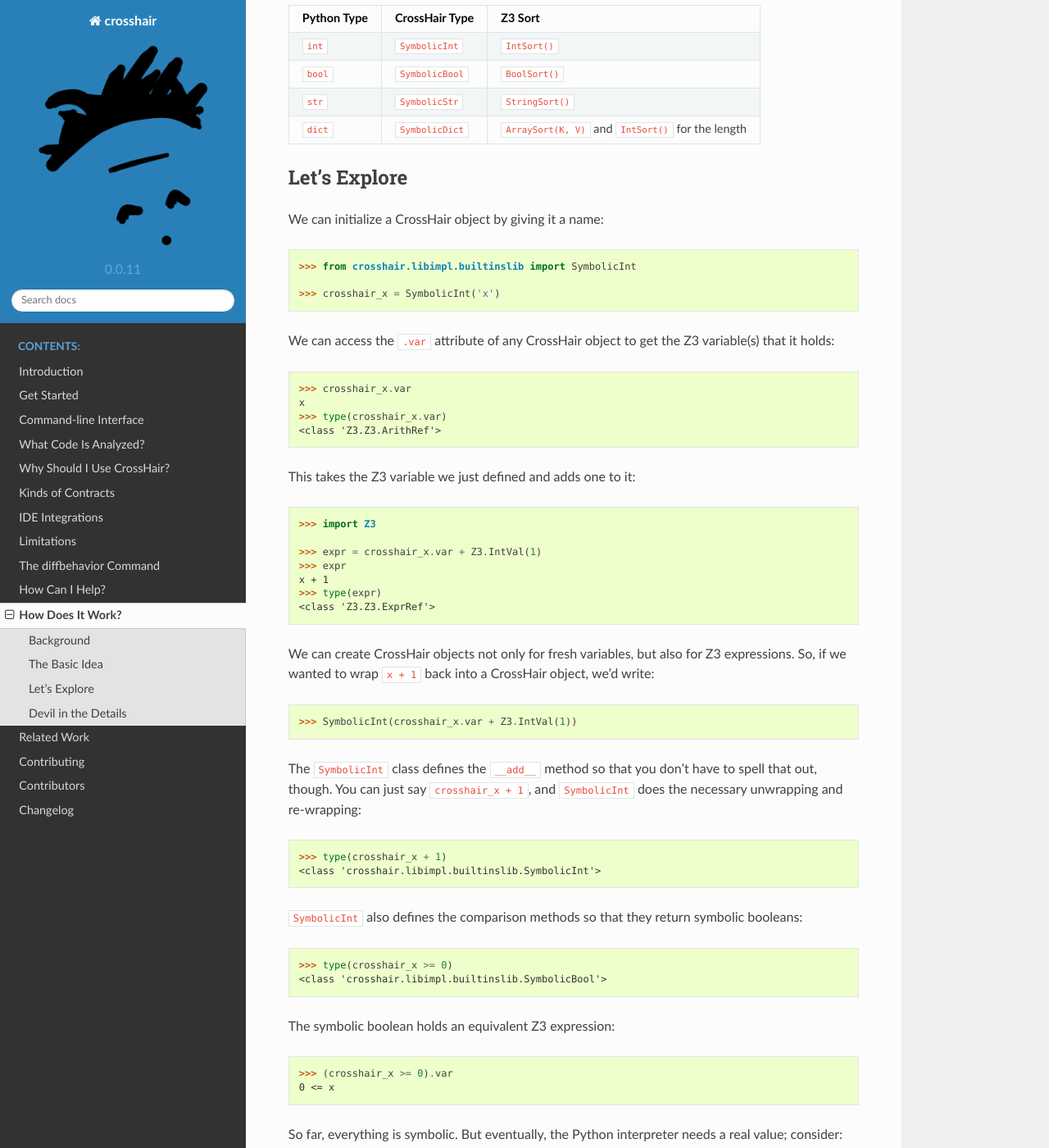
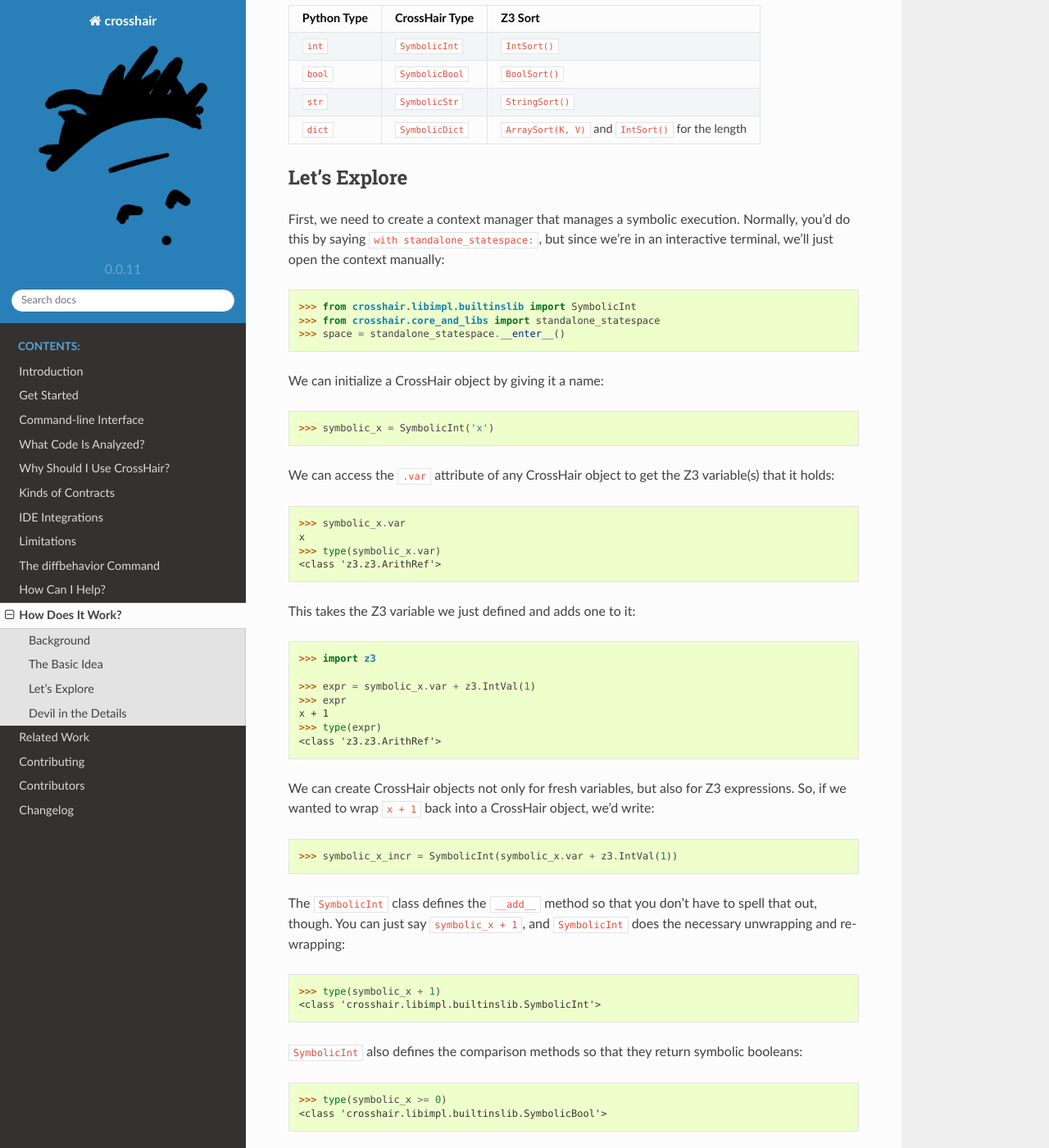
Before and after one commit to pschanely/CrossHair, a Sphinx documentation site: the page built from doc/source/how_does_it_work.rst, in a window 1280 px wide and 1400 px high, scrolled down 893 px. Shown: the whole window at 82% size. Built offline with Sphinx 7.4.7 and the Read the Docs theme 2.0.0, drawn with Linux system fonts in a browser that asks for light colours; the version number is read from the project's files by our own code; some of the changed text lies outside the part shown.

Commit message:
Introduce standalone_statespace
This gives users and tests a simplified interface to perform
a single standalone symbolic execution.
The "how it works" docs now use this, and are tested as part
of precommit.

```diff
--- a/doc/source/how_does_it_work.rst
+++ b/doc/source/how_does_it_work.rst
@@ -58,61 +58,67 @@ expression having some Z3 sort (``IntSort()``). Here are some examples:
 Let's Explore
 =============
 
+First, we need to create a context manager that manages a symbolic execution.
+Normally, you'd do this by saying ``with standalone_statespace:``, but since we're in
+an interactive terminal, we'll just open the context manually:
+
+    >>> from crosshair.libimpl.builtinslib import SymbolicInt
+    >>> from crosshair.core_and_libs import standalone_statespace
+    >>> space = standalone_statespace.__enter__()
+
 We can initialize a CrossHair object by giving it a name::
 
-    >>> from crosshair.libimpl.builtinslib import SymbolicInt
-
-    >>> crosshair_x = SymbolicInt('x')
+    >>> symbolic_x = SymbolicInt('x')
 
 We can access the ``.var`` attribute of any CrossHair object to get
 the Z3 variable(s) that it holds:
 
-    >>> crosshair_x.var
+    >>> symbolic_x.var
     x
-    >>> type(crosshair_x.var)
-    <class 'Z3.Z3.ArithRef'>
+    >>> type(symbolic_x.var)
+    <class 'z3.z3.ArithRef'>
 
 
 This takes the Z3 variable we just defined and adds one to it::
 
-    >>> import Z3
+    >>> import z3
 
-    >>> expr = crosshair_x.var + Z3.IntVal(1)
+    >>> expr = symbolic_x.var + z3.IntVal(1)
     >>> expr
     x + 1
     >>> type(expr)
-    <class 'Z3.Z3.ExprRef'>
+    <class 'z3.z3.ArithRef'>
 
 We can create CrossHair objects not only for fresh variables, but
 also for Z3 expressions.
 So, if we wanted to wrap ``x + 1`` back into a CrossHair object,
 we'd write::
 
-    >>> SymbolicInt(crosshair_x.var + Z3.IntVal(1))
+    >>> symbolic_x_incr = SymbolicInt(symbolic_x.var + z3.IntVal(1))
 
 The ``SymbolicInt`` class defines the ``__add__`` method so that you don't
-have to spell that out, though. You can just say ``crosshair_x + 1``, and
+have to spell that out, though. You can just say ``symbolic_x + 1``, and
 ``SymbolicInt`` does the necessary unwrapping and re-wrapping::
 
-    >>> type(crosshair_x + 1)
+    >>> type(symbolic_x + 1)
     <class 'crosshair.libimpl.builtinslib.SymbolicInt'>
 
 ``SymbolicInt`` also defines the comparison methods so that they return symbolic
 booleans::
 
-    >>> type(crosshair_x >= 0)
+    >>> type(symbolic_x >= 0)
     <class 'crosshair.libimpl.builtinslib.SymbolicBool'>
 
 The symbolic boolean holds an equivalent Z3 expression::
 
-    >>> (crosshair_x >= 0).var
+    >>> (symbolic_x >= 0).var
     0 <= x
 
 
 So far, everything is symbolic. But eventually, the Python interpreter
 needs a real value; consider::
 
-    if crosshair_x > 0:
+    if symbolic_x > 0:
         print('bigger than zero')
 
 Should this execute the print or not? When python executes the ``if``
@@ -133,6 +139,9 @@ raised, or a postcondition to return False. When that happens,
 we ask Z3 for a model and report it as a counterexample.
 
 That's the core of how CrossHair works.
+
+.. testcleanup::
+  standalone_statespace.__exit__()
 
 
 Devil in the Details
--- a/precommit.py
+++ b/precommit.py
@@ -140,12 +140,6 @@ def main() -> int:
         print("Doctesting...")
         doc_source_dir = repo_root / "doc" / "source"
         for pth in (doc_source_dir).glob("**/*.rst"):
-            # TODO (@mristin, 2021-02-16):
-            #  @pschanely this needs to be removed once the context managers are put
-            #  in place.
-            if pth.relative_to(doc_source_dir) == pathlib.Path("how_does_it_work.rst"):
-                continue
-
             subprocess.check_call([sys.executable, "-m", "doctest", str(pth)])
         subprocess.check_call([sys.executable, "-m", "doctest", "README.md"])
     else:
```
Also changed, not shown: 5 other files.
